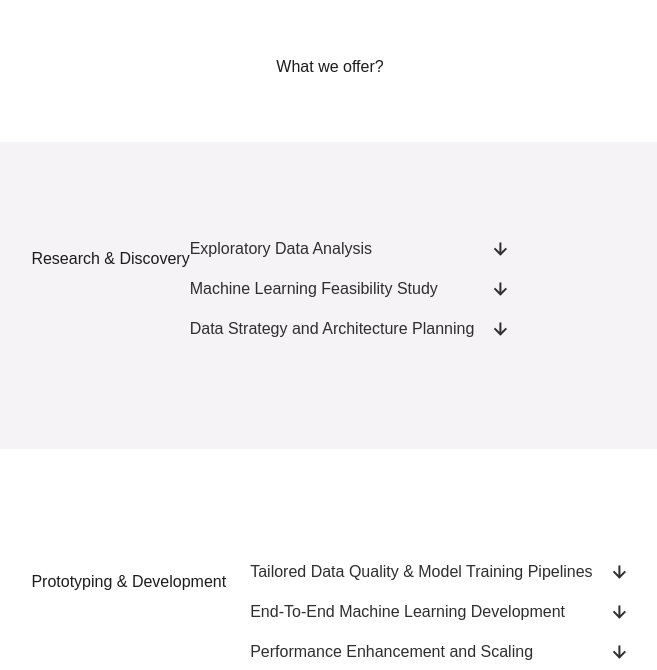
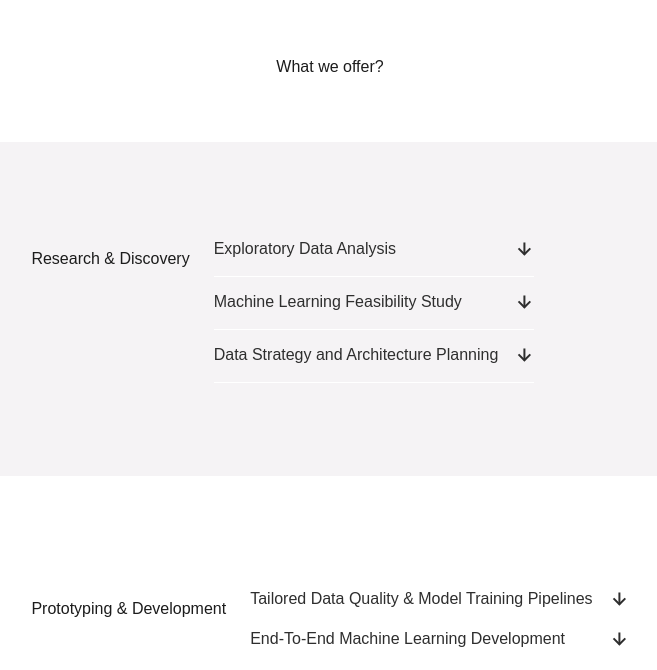
Before and after one commit to Nospoko/epr-landing, a Next.js app in the folder algrtm/: page /customSolutions in a window 1280 px wide. Shown: the part 651-1321 px from the top of the page, without its empty margins (310-967 px from the left). Built offline with nearby package versions, Linux system fonts and the light colour scheme.

Commit message:
OfferSection adding proper styles and hiding/showing functionality in progress

```diff
--- a/algrtm/src/components/OfferSection.js
+++ b/algrtm/src/components/OfferSection.js
@@ -1,37 +1,110 @@
-import React from "react";
+"use client";
+
+import React, { useState } from "react";
 import Icon from "./shared/Icon";
 
 const OfferSection = () => {
+  const [isTextVisible, setIsTextVisible] = useState(false);
+  const [iconSrc, setIconSrc] = useState("/arrow-down-icon.svg");
+
+  const handleOffer = () => {
+    setIsTextVisible(!isTextVisible);
+    setIconSrc(isTextVisible ? "/arrow-down-icon.svg" : "/arrow-up-icon.svg");
+  };
+
   return (
     <section className="flex flex-col w-full mt-[8.5rem] gap-[2.75rem] justify-center items-center">
-      <h2 className="flex text-center h2 text-neutralLight-neutral10 leading-[4rem]">
+      <h2 className="flex h2 text-neutralLight-neutral10 leading-[4rem]">
         What we offer?
       </h2>
       <div className="flex flex-col gap-4 max-w-[78.25rem]">
-        <div className="flex bg-neutralLight-neutral90 py-[5.85rem] px-[6.75rem] rounded-[2rem]">
-          <div className="h4 text-neutralLight-neutral10 max-w-[25.1875rem] leading-[2.75rem]">
+        <div className="flex gap-[1.5rem]  bg-neutralLight-neutral90 py-[5.85rem] px-[6.75rem] rounded-[2rem]">
+          <div className="h4 text-neutralLight-neutral10 max-w-[25.75rem] leading-[2.75rem] flex justify-start ">
             <p>Research & Discovery</p>
           </div>
-          <div className="flex flex-col h6_600 text-neutralLight-neutral20">
-            <div className="flex items-center justify-between self-stretch pb-4">
+          <div className="flex flex-col h6_600 text-neutralLight-neutral20 gap-[0.75rem]">
+            <div className="flex flex-col border-b-[1px] border-neutralLight-neutral100">
+              <div className="flex items-center gap-4 self-stretch w-full pb-4 justify-between max-w-[25.75rem]">
                 <div>Exploratory Data Analysis</div>
+
                 <div>
-                <Icon src="/arrow-down-icon.svg" alt="Arrow up icon" />
+                  <Icon
+                    src={iconSrc}
+                    alt="Arrow up icon"
+                    onClick={handleOffer}
+                  />
                 </div>
               </div>
 
-            <div className="flex gap-4 items-center justify-between self-stretch pb-4">
+              {isTextVisible && (
+                <div className="max-w-[25.75rem]">
+                  <p className="text-neutralLight-neutral20 p2 leading-[1.64rem] pb-4">
+                    Our goal has always been to drive{" "}
+                    <strong>positive change</strong> and make a meaningful
+                    impact. We thrive on seeking out challenging endeavors. For
+                    us, it's about believing in the power of algorithms, not
+                    just AI. We focus on areas of machine learning from the
+                    point of view of extending intelligence, rather than
+                    replacing it.
+                  </p>
+                </div>
+              )}
+            </div>
+
+            <div className="flex flex-col border-b-[1px] border-neutralLight-neutral100">
+              <div className="flex items-center gap-4 self-stretch w-full pb-4 justify-between max-w-[25.75rem]">
                 <div>Machine Learning Feasibility Study</div>
+
                 <div>
-                <Icon src="/arrow-down-icon.svg" alt="Arrow up icon" />
+                  <Icon
+                    src={iconSrc}
+                    alt="Arrow up icon"
+                    // onClick={handleOffer}
+                  />
                 </div>
               </div>
 
-            <div className="flex gap-4 items-center justify-between self-stretch pb-4">
+              {isTextVisible && (
+                <div className="max-w-[25.75rem]">
+                  <p className="text-neutralLight-neutral20 p2 leading-[1.64rem] pb-4">
+                    Our goal has always been to drive{" "}
+                    <strong>positive change</strong> and make a meaningful
+                    impact. We thrive on seeking out challenging endeavors. For
+                    us, it's about believing in the power of algorithms, not
+                    just AI. We focus on areas of machine learning from the
+                    point of view of extending intelligence, rather than
+                    replacing it.
+                  </p>
+                </div>
+              )}
+            </div>
+
+            <div className="flex flex-col border-b-[1px] border-neutralLight-neutral100">
+              <div className="flex items-center gap-4 self-stretch w-full pb-4 justify-between max-w-[25.75rem]">
                 <div>Data Strategy and Architecture Planning</div>
+
                 <div>
-                <Icon src="/arrow-down-icon.svg" alt="Arrow up icon" />
+                  <Icon
+                    src={iconSrc}
+                    alt="Arrow up icon"
+                    // onClick={handleOffer}
+                  />
                 </div>
+              </div>
+
+              {isTextVisible && (
+                <div className="max-w-[25.75rem]">
+                  <p className="text-neutralLight-neutral20 p2 leading-[1.64rem] pb-4">
+                    Our goal has always been to drive{" "}
+                    <strong>positive change</strong> and make a meaningful
+                    impact. We thrive on seeking out challenging endeavors. For
+                    us, it's about believing in the power of algorithms, not
+                    just AI. We focus on areas of machine learning from the
+                    point of view of extending intelligence, rather than
+                    replacing it.
+                  </p>
+                </div>
+              )}
             </div>
           </div>
         </div>
--- a/algrtm/src/components/shared/Icon.js
+++ b/algrtm/src/components/shared/Icon.js
@@ -1,7 +1,9 @@
 import React from "react";
 
-const Icon = ({ src, alt, ...rest }) => {
-  return <img src={src} alt={alt} {...rest} className="flex-end" />;
+const Icon = ({ src, alt, onClick, ...rest }) => {
+  return (
+    <img src={src} alt={alt} onClick={onClick} {...rest} className="flex-end" />
+  );
 };
 
 export default Icon;
```
Lines whose indentation alone changed are shown as unchanged.
